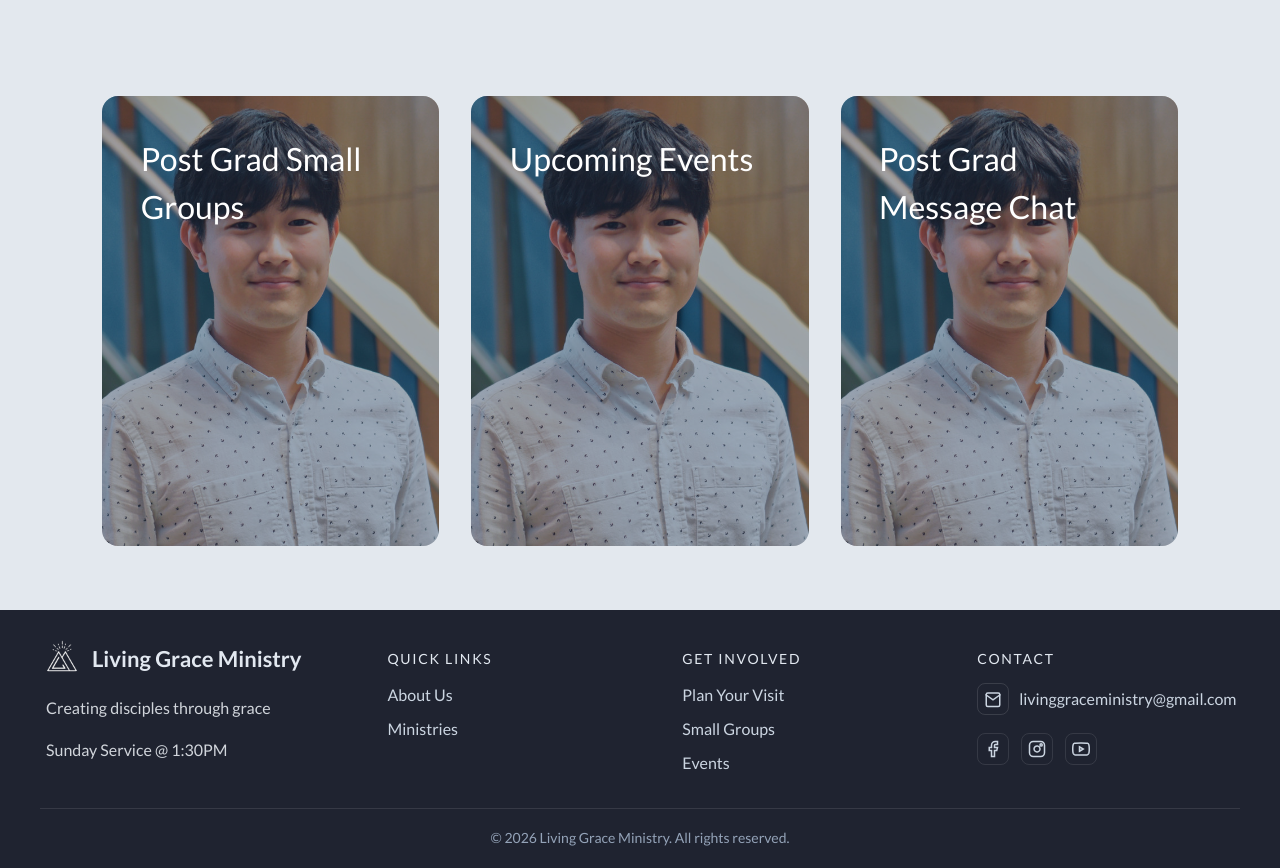
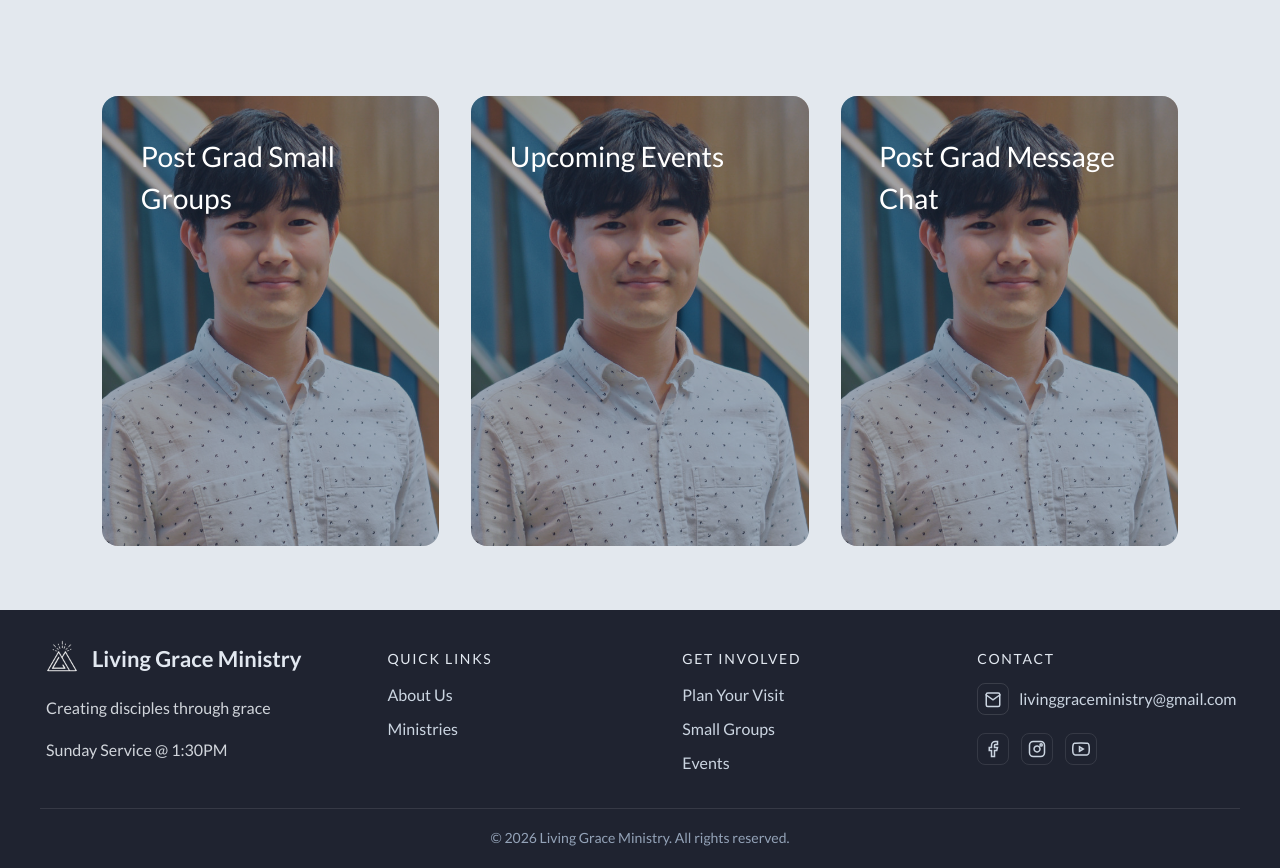
Before and after one commit to lgm-aa/LGM_Website_v3, a React (Vite) app: page /post-grad in a window 1280 px wide. Shown: the part 1520-2388 px from the top of the page. Built offline with nearby package versions, Linux system fonts and the light colour scheme; no server answers.

Commit message:
decreased font size Campus/PostGrad page

```diff
--- a/src/components/layout/MinistryCardLayout/ActionCards/ActionCards.css
+++ b/src/components/layout/MinistryCardLayout/ActionCards/ActionCards.css
@@ -49,14 +49,16 @@
 
 .action-card-text {
   color: white;
-  font-size: clamp(1.5rem, 2.5vw, 3.5rem);
+  font-size: clamp(1.1rem, 2.2vw, 2.5rem);
   z-index: 1;
 
 }
 
 @media (max-width: 700px) {
+  .action-cards-container {
+    flex-wrap: wrap;
+  }
   .action-cards {
-    flex-wrap: wrap;
     padding-left: 6rem;
     padding-right: 6rem;
   }
@@ -71,6 +73,6 @@
   }
 
   .action-card-text {
-    font-size: clamp(2rem, 6vw, 5rem);
+    font-size: clamp(1.5rem, 4.5vw, 2.4rem);
   }
 }
```
